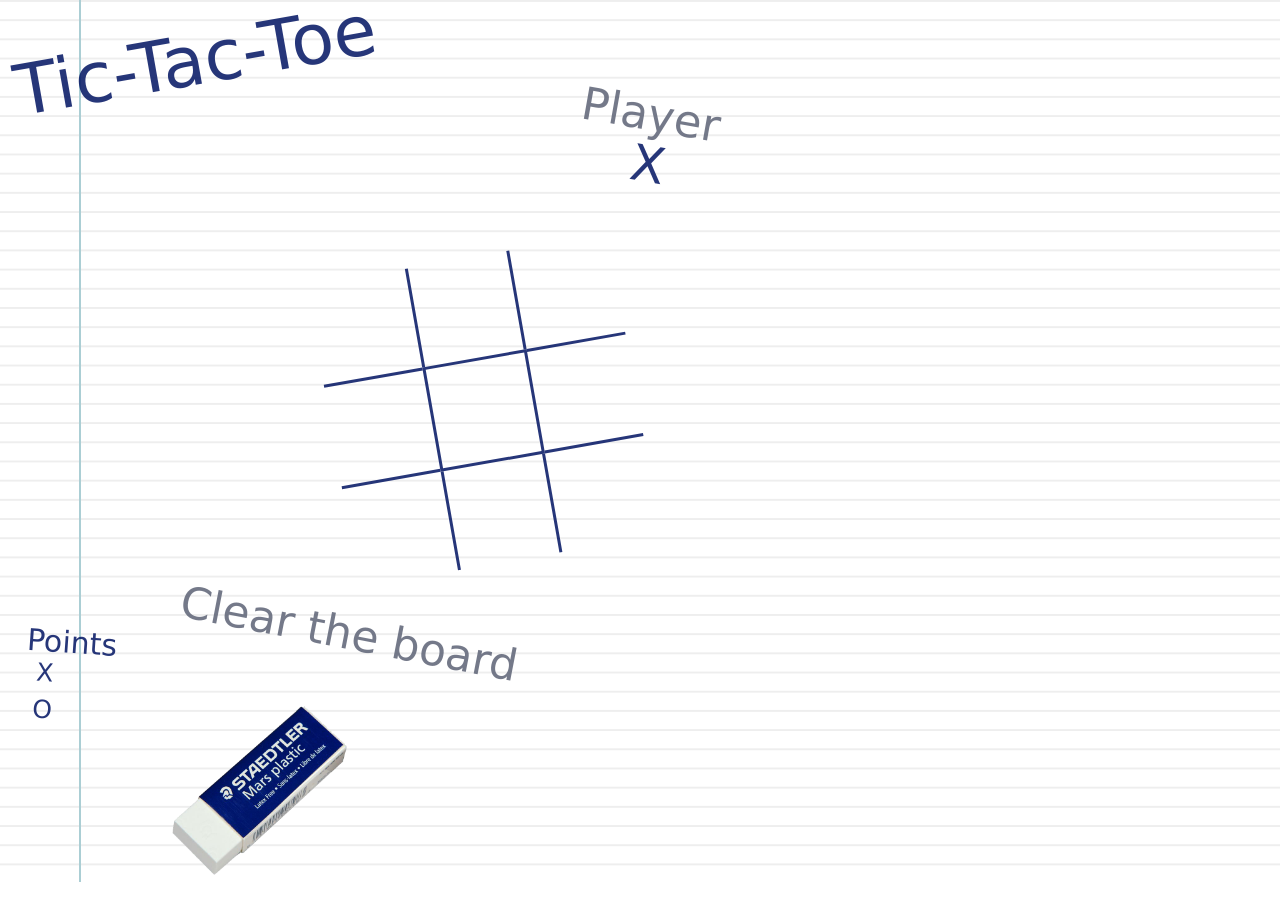
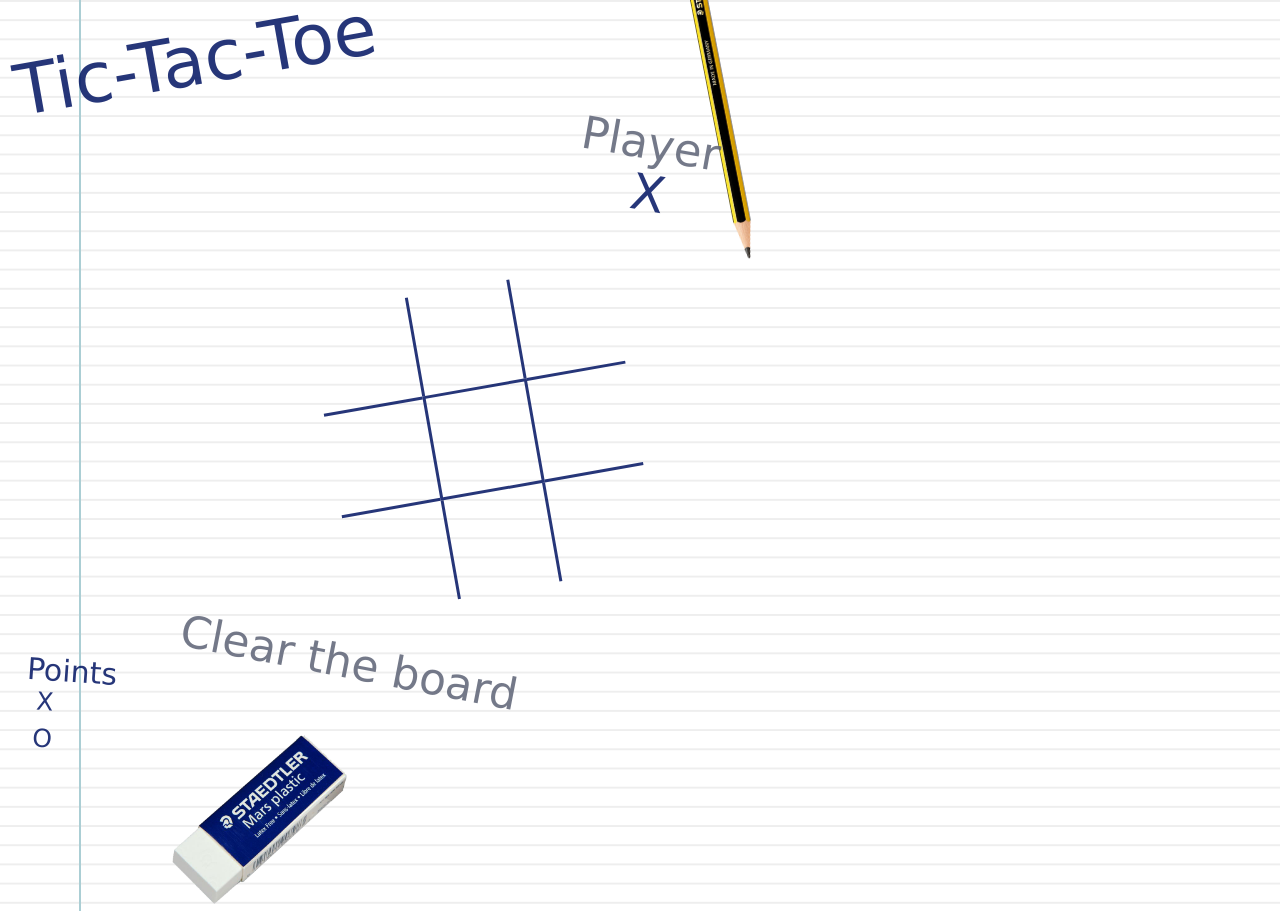
Before and after one commit to pataruco/tic-tac-toe, a plain HTML site: page index.html in a window 1280 px wide. Before the commit the page ends 882 px from the top, so only its background shows below. Drawn offline with Linux system fonts and the light colour scheme; a web font is replaced by a local one.

Commit message:
I add a pencil

```diff
--- a/index.html
+++ b/index.html
@@ -1,15 +1,14 @@
 <!DOCTYPE html>
 <html>
 <head>
-  <!-- <link rel="stylesheet" type="text/css" href="style/normalize.css"> -->
   <link rel="stylesheet" type="text/css" href="style/style.css">
   <link href='http://fonts.googleapis.com/css?family=Patrick+Hand+SC' rel='stylesheet' type='text/css'>
-
   <title>Tic-Tac-Toe</title>
 </head>
 <body>
   <header>
     <p class="title">Tic-Tac-Toe</p>
+    <img class="pencil" src="style/pencil.png">
   </header>
   <main>
     <div class="indicator">
--- a/style/style.css
+++ b/style/style.css
@@ -15,7 +15,7 @@ body {
 /*Title*/
 /*********************************************/
 p.title {
-  display: block;
+  display: inline-block;
   margin: 0px;
   width: 500px;
   height: 40px;
@@ -24,6 +24,17 @@ p.title {
   transform: rotate(-10deg);
   -webkit-transform: rotate(-10deg); /* Safari */
 }
+/*********************************************/
+/*Pencil*/
+/*********************************************/
+.pencil {
+  display: inline-block;
+  width: 400px;
+  transform: rotate(-101deg);
+  -webkit-transform: rotate(-101deg);
+
+}
+
 /*********************************************/
 /*Player*/
 /*********************************************/
```
Also changed, not shown: style/images/pencil.jpg (added), style/pencil.png (added).
